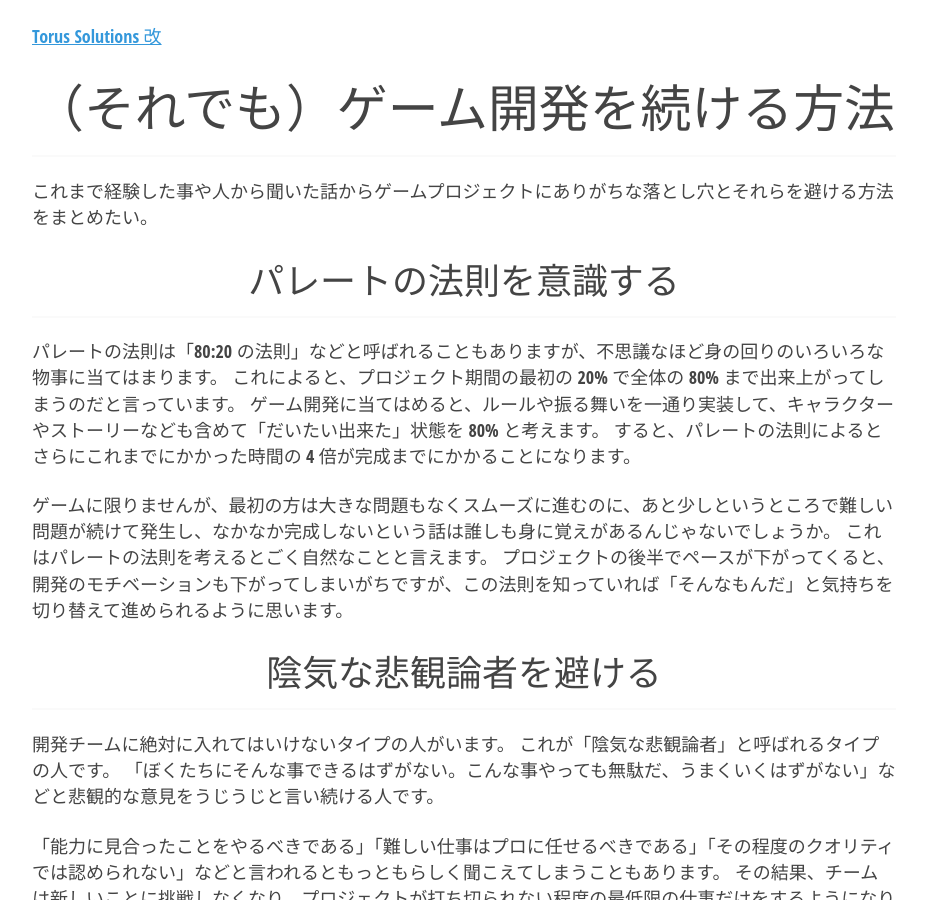
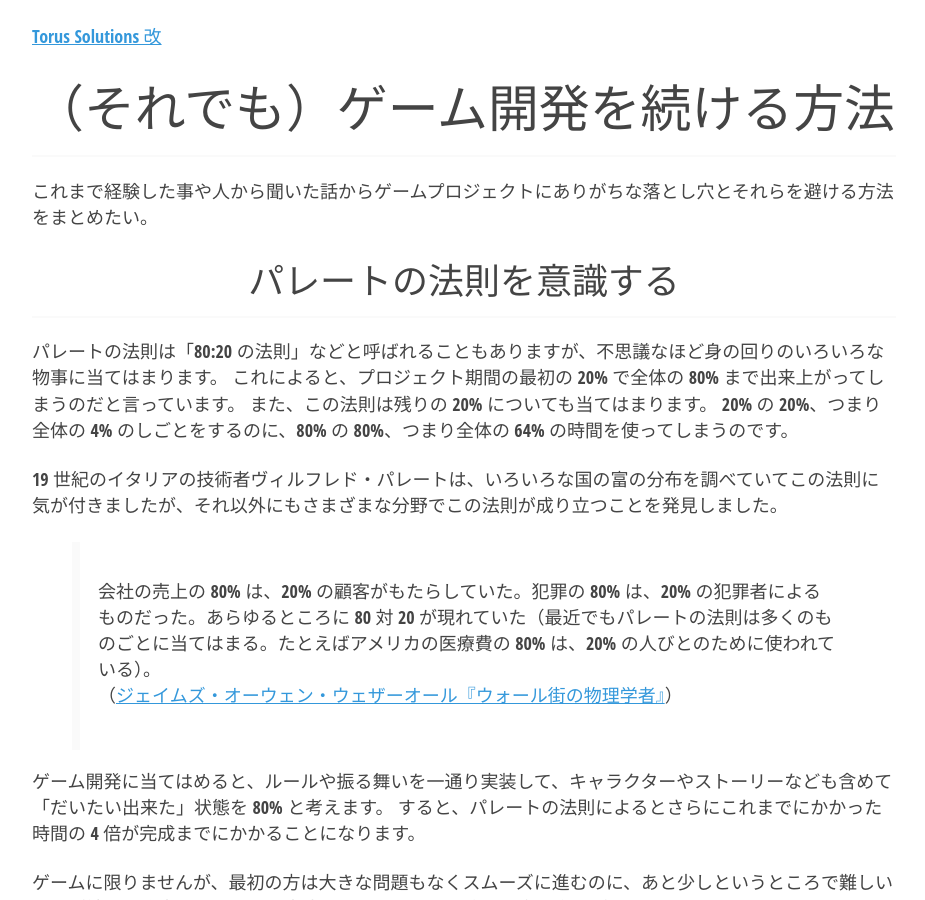
Before and after one commit to torus/torus.github.io, a Jekyll site: the page built from _posts/2024-06-01-the-road-to-hell.md, in a window 1280 px wide and 900 px high. Shown: the whole window, without its empty margins (176-1101 px from the left). Built offline with Jekyll 4.4.1, drawn with Linux system fonts in a browser that asks for light colours; some of the changed text lies outside the part shown.

Commit message:
Update 2024-06-01-the-road-to-hell.md

```diff
--- a/_posts/2024-06-01-the-road-to-hell.md
+++ b/_posts/2024-06-01-the-road-to-hell.md
@@ -8,6 +8,14 @@ title: （それでも）ゲーム開発を続ける方法
 
 パレートの法則は「80:20 の法則」などと呼ばれることもありますが、不思議なほど身の回りのいろいろな物事に当てはまります。
 これによると、プロジェクト期間の最初の 20% で全体の 80% まで出来上がってしまうのだと言っています。
+また、この法則は残りの 20% についても当てはまります。
+20% の 20%、つまり全体の 4% のしごとをするのに、80% の 80%、つまり全体の 64% の時間を使ってしまうのです。
+
+19 世紀のイタリアの技術者ヴィルフレド・パレートは、いろいろな国の富の分布を調べていてこの法則に気が付きましたが、それ以外にもさまざまな分野でこの法則が成り立つことを発見しました。
+
+> 会社の売上の 80% は、20% の顧客がもたらしていた。犯罪の 80% は、20% の犯罪者によるものだった。あらゆるところに 80 対 20 が現れていた（最近でもパレートの法則は多くのものごとに当てはまる。たとえばアメリカの医療費の 80% は、20% の人びとのために使われている）。
+> （[ジェイムズ・オーウェン・ウェザーオール『ウォール街の物理学者』](https://amzn.to/47GJzjP)）
+
 ゲーム開発に当てはめると、ルールや振る舞いを一通り実装して、キャラクターやストーリーなども含めて「だいたい出来た」状態を 80% と考えます。
 すると、パレートの法則によるとさらにこれまでにかかった時間の 4 倍が完成までにかかることになります。
 
@@ -63,12 +71,17 @@ title: （それでも）ゲーム開発を続ける方法
 
 #### ディルバートの法則
 
-> 企業は、事業への損害を最小限にとどめるために、系統立てて無能な者から管理職（一般に中間管理職）に昇進させて行く傾向がある（[ディルバートの法則 - Wikipedia](https://ja.wikipedia.org/wiki/%E3%83%87%E3%82%A3%E3%83%AB%E3%83%90%E3%83%BC%E3%83%88%E3%81%AE%E6%B3%95%E5%89%87)）
+> 企業は、事業への損害を最小限にとどめるために、系統立てて無能な者から管理職（一般に中間管理職）に昇進させて行く傾向がある
+> （[ディルバートの法則 - Wikipedia](https://ja.wikipedia.org/wiki/%E3%83%87%E3%82%A3%E3%83%AB%E3%83%90%E3%83%BC%E3%83%88%E3%81%AE%E6%B3%95%E5%89%87)）
 
 
 
 
 ### パーキンソンの法則を意識してタスクを組み立てる
+
+何か新しいプロジェクトの計画を考えるとき、だいたい誰しもがある程度の余裕を持ってスケジュールを組むと思います。
+しかしどういうわけか、計画を実行に移してしばらくすると必ず時間やリソースが足りなくなります。
+これは下に引用した「パーキンソンの法則」と呼ばれます。
 
 > **第1法則**
 > 仕事の量は、完成のために与えられた時間をすべて満たすまで膨張する
@@ -76,21 +89,20 @@ title: （それでも）ゲーム開発を続ける方法
 > 支出の額は、収入の額に達するまで膨張する
 > （[パーキンソンの法則 - Wikipedia](https://ja.wikipedia.org/wiki/%E3%83%91%E3%83%BC%E3%82%AD%E3%83%B3%E3%82%BD%E3%83%B3%E3%81%AE%E6%B3%95%E5%89%87)）
 
+これはおそらく、はじめに取り上げたパレートの法則とも関係があります。
+最初の 80% をすぎると予定の何倍も時間や人が必要になってくるのです。
+しかしこれを初めから計画に織り込んでしまうと、必要の何倍もの時間を要求しているように見え、上司や顧客や資金提供者を納得させるのが難しくなります。
+なのでこれはどうしようも無いと思ったほうが良いかもしれません。
+結局のところ、最後には締切を後ろにずらすしか無いのです。
+
+### ハンロンの剃刀
 
 
-### ハンロンの剃刀
 
 > 無能で十分説明されることに悪意を見出すな
 > （[ハンロンの剃刀 - Wikipedia](https://ja.wikipedia.org/wiki/%E3%83%8F%E3%83%B3%E3%83%AD%E3%83%B3%E3%81%AE%E5%89%83%E5%88%80)）
 
 
-
-
-
-組織の失敗はしばしば何の悪気もない、それどころか善意に満ちた人たちによって、どういうわけか避けられない形でもたらされることがある。
-敵などどこにもいないはずなのに、常に何か見えない存在にに妨害され、曲解され、踏みにじられる。
-その結果はまさに地獄と呼んでいいものだ。
-
 [地獄への道は善意で舗装されている - Wikipedia](https://ja.wikipedia.org/wiki/%E5%9C%B0%E7%8D%84%E3%81%B8%E3%81%AE%E9%81%93%E3%81%AF%E5%96%84%E6%84%8F%E3%81%A7%E8%88%97%E8%A3%85%E3%81%95%E3%82%8C%E3%81%A6%E3%81%84%E3%82%8B)
 
 この現象を引き起こすと思われる事柄を列挙し、将来、最大限これらを避けられるように備えておきたい。
```
